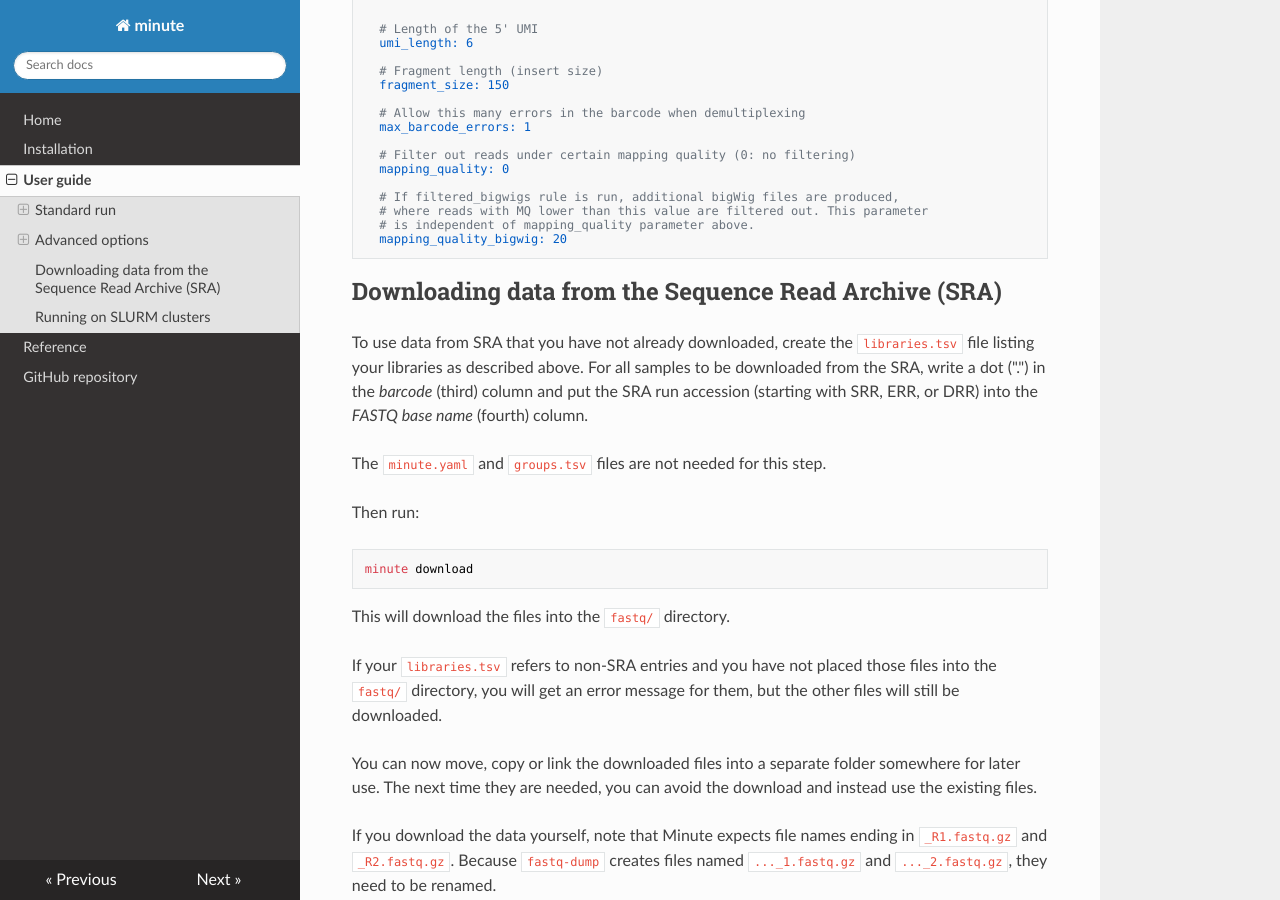
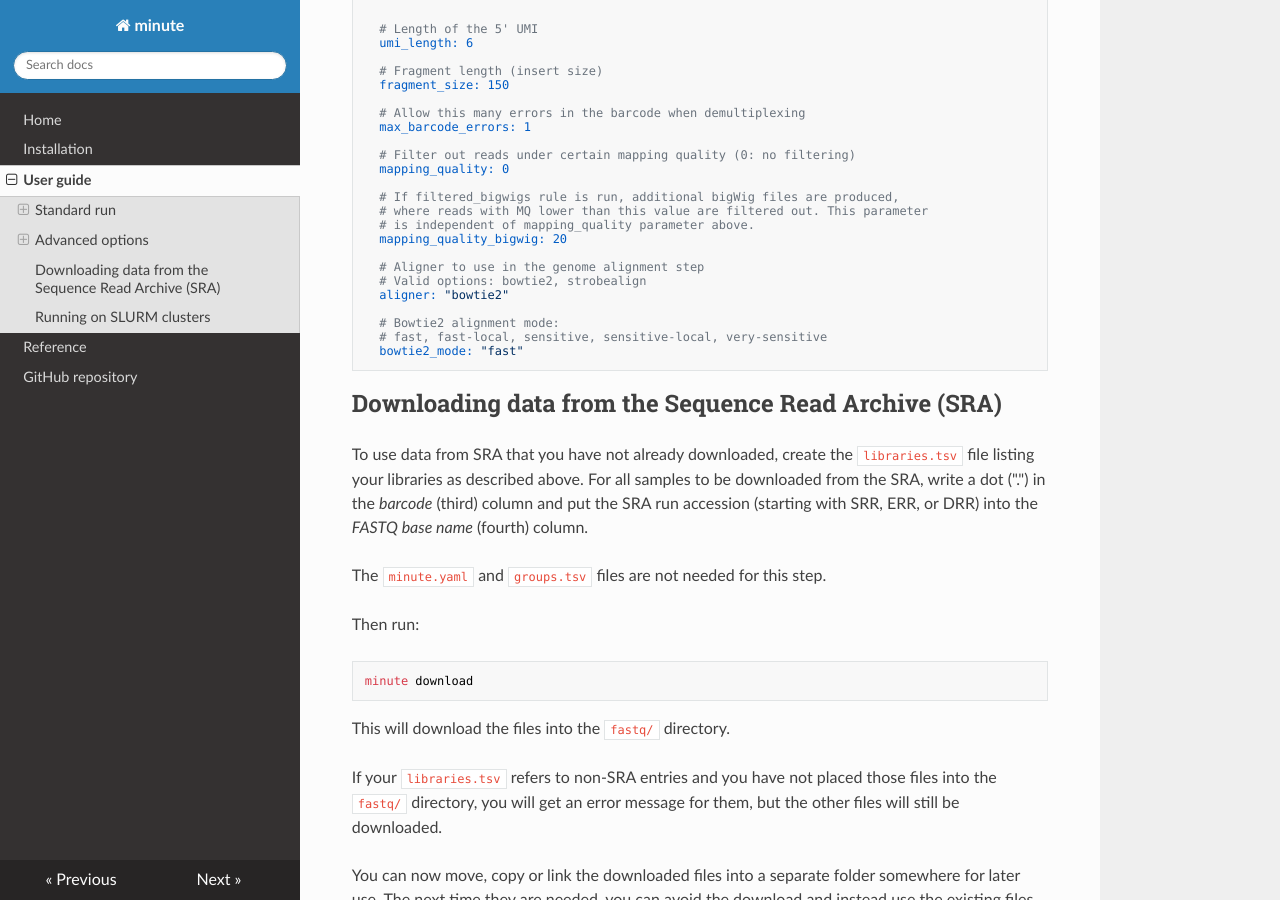
Before and after one commit to elsasserlab/minute, an MkDocs documentation site: the page built from docs/guide.md, in a window 1280 px wide and 900 px high, scrolled down 5400 px. Built offline with MkDocs 1.6.1, drawn with Linux system fonts in a browser that asks for light colours; nearby versions of some CDN libraries; some of the changed text lies outside the part shown.

Commit message:
Docs update

```diff
--- a/docs/guide.md
+++ b/docs/guide.md
@@ -67,7 +67,7 @@ directory where `minute` will run.
 4. Edit [`minute.yaml`](guide.md#the-minuteyaml-file) if required. References present in `barcodes.tsv` must be
 specified in it. For example, if you specify `mm39` as reference genome, there
 must be a `mm39` entry in `minute.yaml` with paths to matching bowtie2 indexes
-and FASTA reference.
+(if aligning with bowtie2) and FASTA reference.
 
 
 !!! Note
@@ -277,6 +277,14 @@ an editor, read through the comments and edit as required.
       # is independent of mapping_quality parameter above.
       mapping_quality_bigwig: 20
 
+      # Aligner to use in the genome alignment step
+      # Valid options: bowtie2, strobealign
+      aligner: "bowtie2"
+
+      # Bowtie2 alignment mode:
+      # fast, fast-local, sensitive, sensitive-local, very-sensitive
+      bowtie2_mode: "fast"
+
 
 ## Downloading data from the Sequence Read Archive (SRA)
 
```
